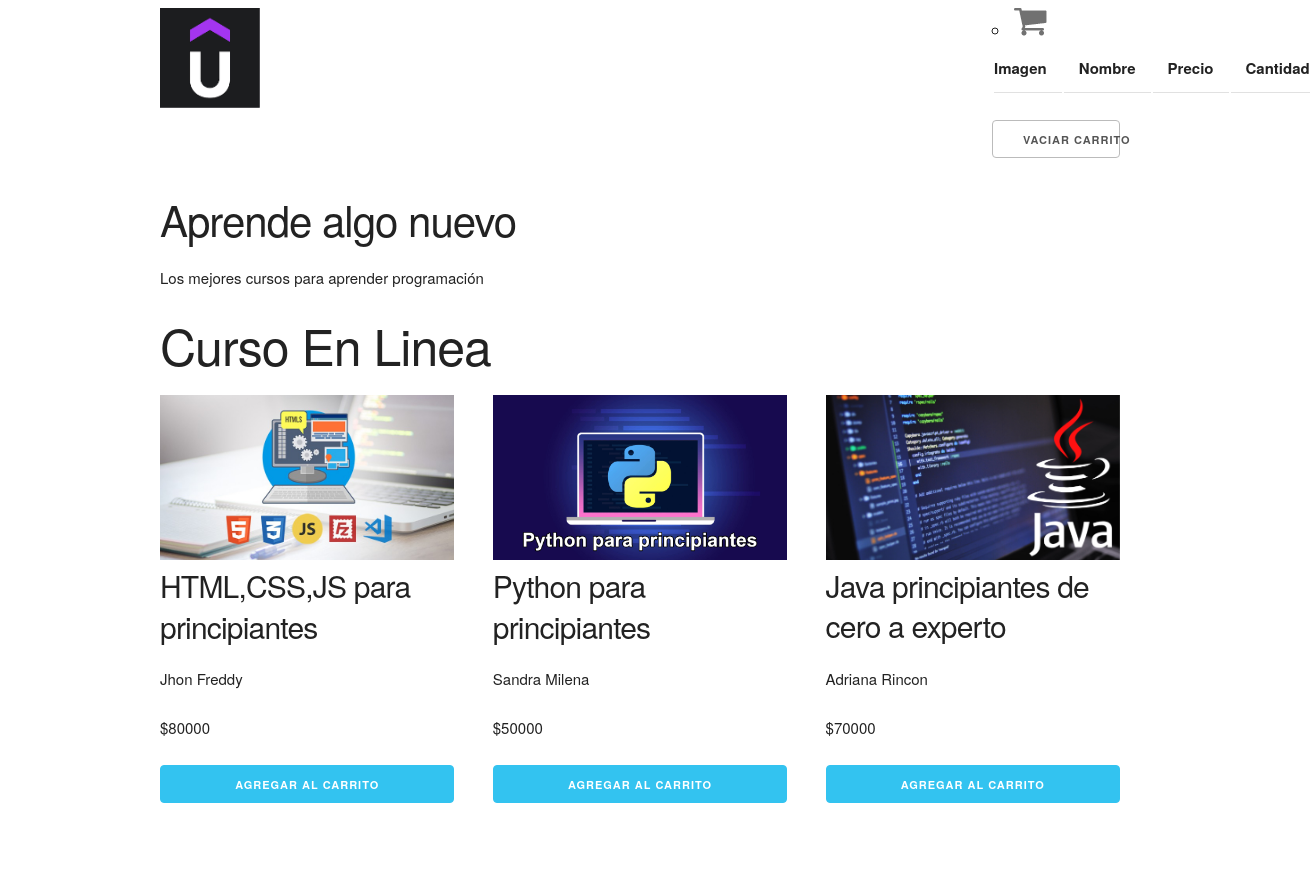
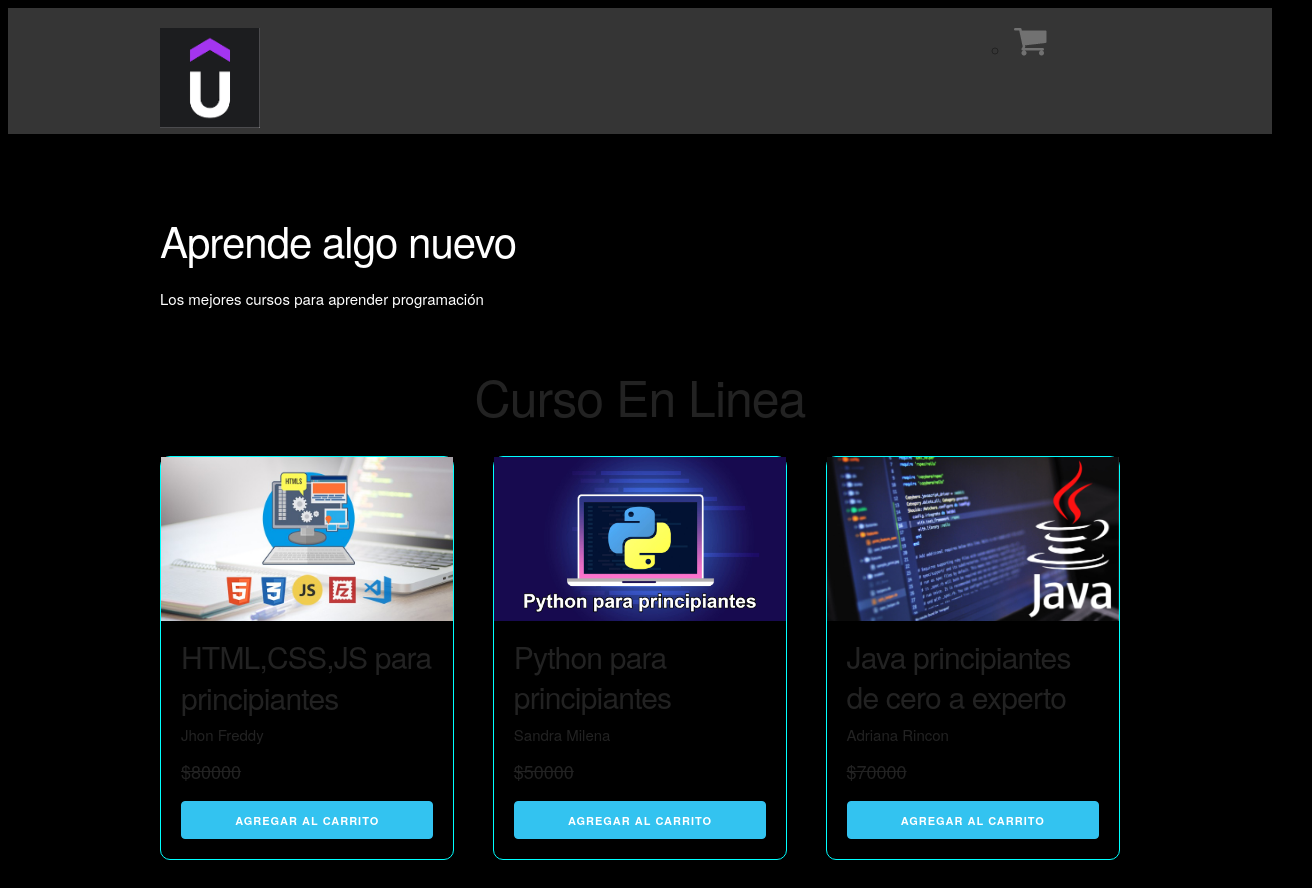
Before and after one commit to Juandiego-17/carritoJS, a plain HTML site: page js compra/index.html in a window 1280 px wide. Shown: the whole page, 1312 px wide, since content can reach past the window. Before the commit the page ends 821 px from the top, so only its background shows below. Drawn offline with Linux system fonts and the light colour scheme.

Commit message:
carritoJS

```diff
--- a/js compra/index.html
+++ b/js compra/index.html
@@ -4,7 +4,7 @@
     <meta charset="UTF-8">
     <meta http-equiv="X-UA-Compatible" content="IE=edge">
     <meta name="viewport" content="width=device-width, initial-scale=1.0">
-    <link rel="stylesheet" href="css/nomralize.css">
+    <link rel="stylesheet" href="style/style.css">
     <link rel="stylesheet" href="style/style2.css">
     <link rel="stylesheet" href="">
     <title>Document</title>
--- a/js compra/style/style.css
+++ b/js compra/style/style.css
@@ -16,7 +16,7 @@ h4{
 
 header{
     padding: 20px 0 0 0;
-    background: black;
+    background: rgba(128, 128, 128, 0.411);
     text-align: center;
 }
 @media (min-width: 750px){
@@ -30,18 +30,12 @@ header{
     border-radius: 50%;
     padding: 5px 10px;
     text-decoration: none;
-    color: white;
+    color: black;
     font-weight: bold;
 }
 
 ul{
     list-style: none;
-}
-
-#hero{
-    background-image: url(../img/hero.jpg);
-    height: 350px;
-    background-size: cover;
 }
 
 #encabezado{
@@ -63,7 +57,7 @@ ul{
 
     top: 100%;
     z-index: 1;
-    background-color: white;
+    background-color: black;
     padding: 20px;
     min-height: 400px;
     min-width: 300px;
@@ -101,7 +95,7 @@ ul{
 
 .card{
     text-align: center;
-    border: 1px solid #e1e1e1;
+    border: 1px solid cyan;
     background: black;
     border-radius: 10px;
 }
```
